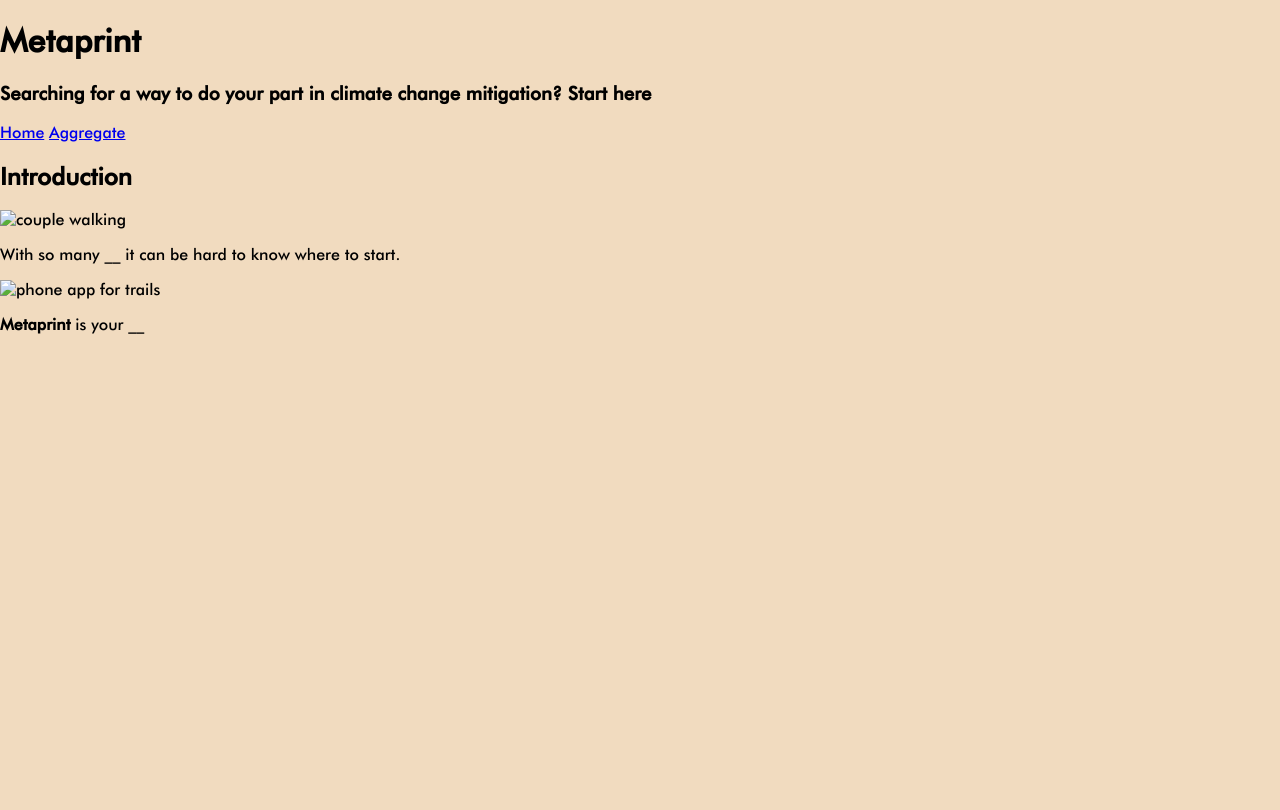
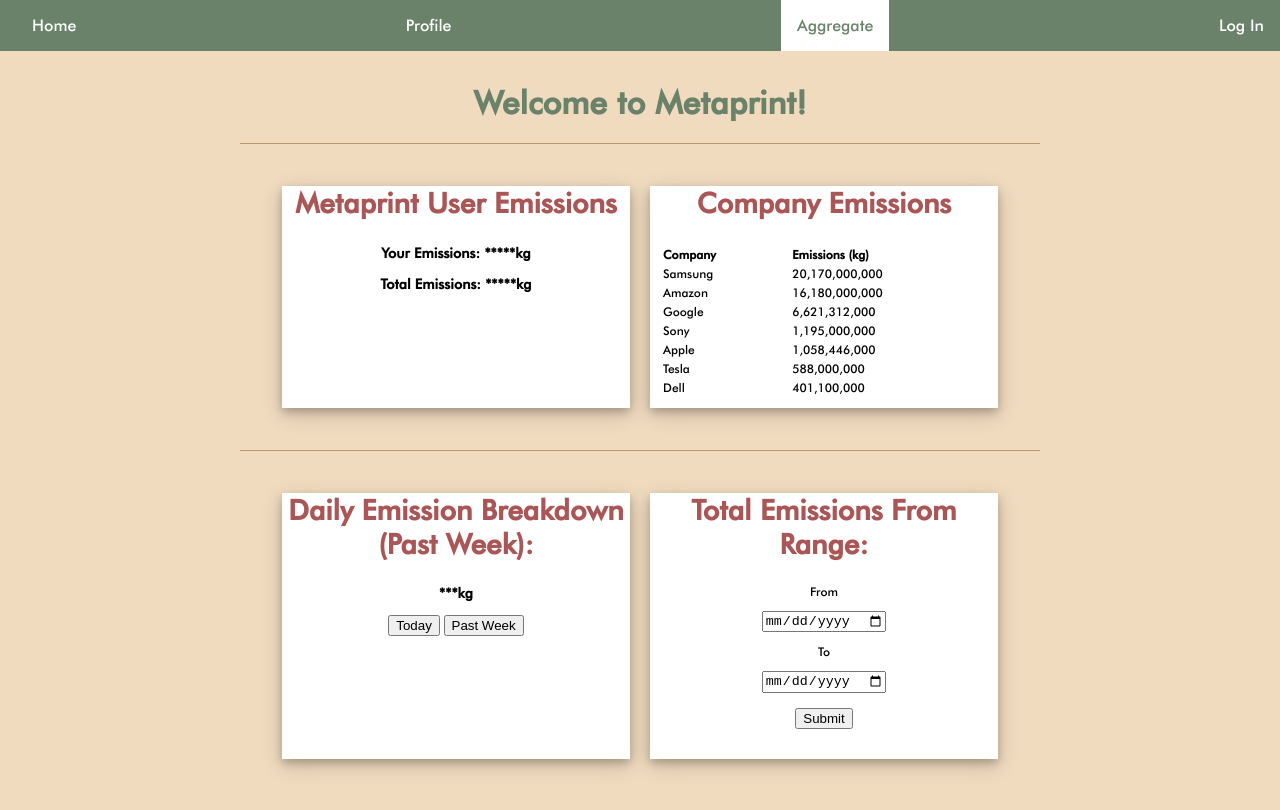
Before and after one commit to rebecahh/site-draft, a plain HTML site: page aggregate.html in a window 1280 px wide. Drawn offline with Linux system fonts and the light colour scheme.

Commit message:
styling changes, added aggregate page

```diff
--- a/aggregate.html
+++ b/aggregate.html
@@ -1,38 +1,112 @@
 <!DOCTYPE html>
-<html lang="en" dir="ltr">
-  <head>
-    <meta charset="utf-8">
-    <title>Metaprint</title>
-    <link rel="stylesheet" href="style.css">
-  </head>
-  <body>
+<html>
 
-    <h1>Metaprint</h1>
-    <h3>Searching for a way to do your part in climate change mitigation? Start here</h3>
-    <div class="topnav">
-      <a href="index.html">Home</a>
-      <a href="aggregate.html">Aggregate</a>
-      <!-- <a href="pagenotfound.html">3</a> -->
-      <!-- <a href="both.html">4</a> -->
-      <!-- <a href="tracker.html">5</a> -->
+<head>
+  <title>Metaprint</title>
+  <link rel="stylesheet" href="style.css">
+</head>
+
+<body>
+  <header>
+    <nav>
+      <ul>
+        <li><a href="index.html">Home</a></li>
+      </ul>
+    </nav>
+    <nav>
+      <ul>
+        <li><a href="profile.html">Profile</a></li>
+      </ul>
+    </nav>
+    <div class="header_selected">
+      <nav>
+        <ul>
+          <li><a href="aggregate.html">Aggregate</a></li>
+        </ul>
+      </nav>
     </div>
+    <nav>
+      <ul>
+        <li><a href="login.html">Log In</a></li>
+      </ul>
+      </ul>
+    </nav>
+  </header>
 
-    <div class="content">
-      <h2>Introduction</h2>
-      <p></p>
-      <img src=""
-      alt="couple walking"
-      width= "10%">
+  <main>
+    <h1>Welcome to Metaprint!</h1>
+    <section id="row">
+      <div class="profile_container">
+        <h2>Metaprint User Emissions</h2>
+        <h3>Your Emissions: *****kg</h3>
+        <h3>Total Emissions: *****kg</h3>
+      </div>
+      <div class="profile_container">
+        <h2>Company Emissions</h2>
+        <table>
+          <tr>
+            <th>Company</th>
+            <th>Emissions (kg)</th>
+          </tr>
+          <tr>
+            <td>Samsung</td>
+            <td>20,170,000,000</td>
+          </tr>
+          <tr>
+            <td>Amazon</td>
+            <td>16,180,000,000</td>
+          </tr>
+          <tr>
+            <td>Google</td>
+            <td>6,621,312,000</td>
+          </tr>
+          <tr>
+            <td>Sony</td>
+            <td>1,195,000,000</td>
+          </tr>
+          <tr>
+            <td>Apple</td>
+            <td>1,058,446,000</td>
+          </tr>
+          <tr>
+            <td>Tesla</td>
+            <td>588,000,000</td>
+          </tr>
+          <tr>
+            <td>Dell</td>
+            <td>401,100,000</td>
+          </tr>
+        </table>
+      </div>
+    </section>
 
-    </div>
+    <section id="row">
+      <div class="profile_container">
+        <h2>Daily Emission Breakdown (Past Week):</h2>
+        <h3>***kg</h3>
+        <!--not 100% sure if this is the correct button type-->
+        <!--need to change form action-->
+        <form action="#">
+          <button type="submit" class="button">Today</button>
+          <button type="submit" class="button">Past Week</button>
+        </form>
+      </div>
+      <div class="profile_container">
+        <h2>Total Emissions From Range:</h2>
+        <p>From</p>
+        <input type="date" id="date" name="date">
+        <p>To</p>
+        <input type="date" id="date" name="date">
+        <br><br>
+        <form action="#">
+          <button type="submit" class="Submit">Submit</button>
+        </form>
+        <br><br>
+      </div>
+    </section>
+  </main>
+  <footer>
+  </footer>
+</body>
 
-    <div class="content">
-      <p>With so many __ it can be hard to know where to start.</p>
-      <img src=""
-      alt="phone app for trails"
-      width= "30%">
-      <p><b>Metaprint</b> is your __</p>
-    </div>
-
-  </body>
 </html>
--- a/style.css
+++ b/style.css
@@ -20,7 +20,14 @@ header {
     color: #fff;
     padding: 16px;
 }
-
+.header_selected a{
+    color: #698269;
+    background-color: #fff;
+    padding: 16px;
+    /* margin: 16px; */
+    /* padding-top: 16px;
+    padding-bottom: 16px; */
+}
 nav ul {
     list-style: none;
     margin: 0;
@@ -91,7 +98,7 @@ img {
     width: 100%;
 }
 
-.container {
+.imgcontainer {
     text-align: center;
     padding: 10px 20px;
     display: flex;
@@ -137,17 +144,6 @@ section li {
     color: #fff;
 }
 
-/* #features {
-    border-top: 1px solid #B99B6B;
-    border-bottom: 1px solid #B99B6B;
-    padding: 32px 0;
-} */
-
-/* #features li:before {
-    content: '\2022';
-    margin-right: 8px;
-    color: #AA5656;
-  } */
 
 #signup {
     text-align: center;
@@ -219,3 +215,41 @@ section li {
 #login button:hover {
     background-color: #B99B6B;
 }
+
+#column {
+    display: flex;
+    flex-direction: column;
+}
+#row{
+    display: flex;
+    flex-direction: row;
+}
+
+
+.profile_container {
+    width:100%;
+    background-color: white;
+    box-shadow: 0 4px 8px 0 rgba(0, 0, 0, 0.2), 0 6px 20px 0 rgba(0, 0, 0, 0.19);
+    text-align: center;
+    margin: 10px;
+    font-size: 12px;
+}
+
+.profile_container table{
+    margin: 10px;
+    text-align: left;
+    width: 100%;
+}
+
+tr{
+    text-align: left;
+    width: 33%;
+}
+
+.tips_container {
+    /* width: 50%; */
+    background-color: white;
+    box-shadow: 0 4px 8px 0 rgba(0, 0, 0, 0.2), 0 6px 20px 0 rgba(0, 0, 0, 0.19);
+    font-size: 12px;
+    text-align: left;
+}
```
Also changed, not shown: index.html (+15 -12 lines), login.html (+9 -10 lines), profile.html (added, +111 -0 lines).
